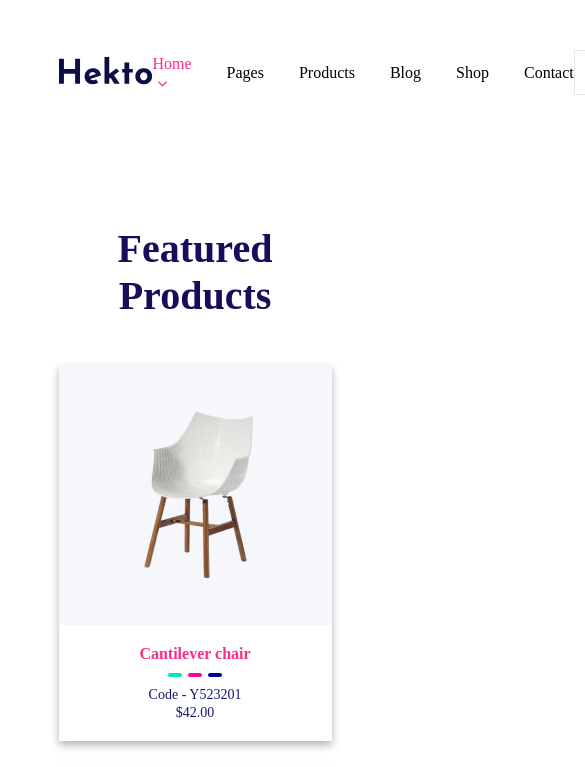
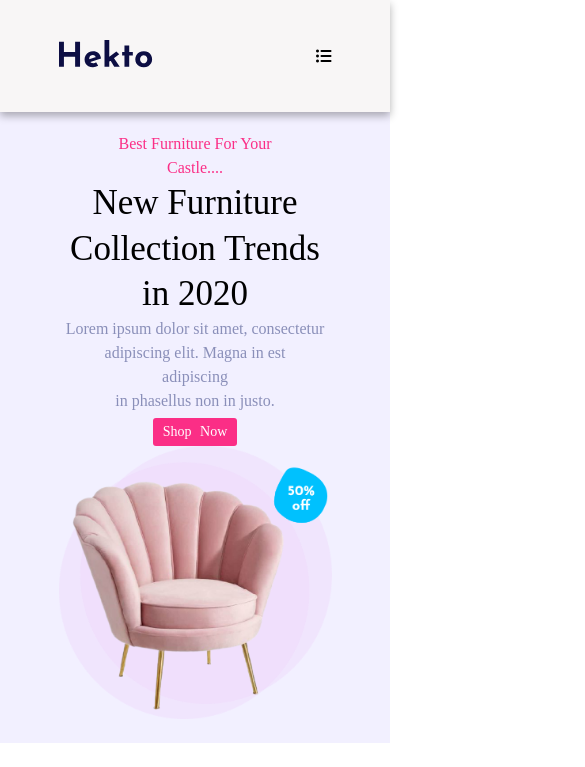
Before and after one commit to DuhaHaded/hekto-header, a plain HTML site: page index.html in a window 390 px wide. Shown: the top 767 px of the page, 585 px wide, since content can reach past the window. Drawn offline with Linux system fonts and the light colour scheme.

Commit message:
create hekto section

```diff
--- a/assets/css/main.css
+++ b/assets/css/main.css
@@ -3,7 +3,10 @@
   padding: 0;
   box-sizing: border-box;
   font-family: "josefin Sans";
+  /** outline: 1px solid red;*/
+
 }
+
 :root {
   --primary: #0000;
 }
@@ -23,12 +26,18 @@ a{
   max-width: 1400px;
 }
 /*header start*/
-
+.header{
+  position: sticky;
+  top: 0;
+  background-color: rgba(247, 244, 244,.8);
+  box-shadow:0 4px 8px 0 rgba(0, 0, 0, 0.3);
+}
 .header .container {
   display: flex;
   justify-content: space-between;
-  padding: 50px 0;
+  padding: 40px 0;
   align-items: center;
+  flex-wrap: wrap;
 }
 .list ul {
   display: flex;
@@ -50,23 +59,120 @@ a{
 ul {
   list-style-type: none;
 }
+
 .inputSearch form {
+
   display: flex;
   border: 1px solid #e7e6ef;
+
 }
 .inputSearch input {
   border: 0;
-  outline: none;
+
   padding: 8px 10px;
 }
 .inputSearch .btn {
   border: 0;
   padding: 8px;
-  outline: none;
+
+
 
   background-color: #fb2e86;
 }
+
+.header .menu{
+  display: none;
+}
+
+@media screen and (min-width:0px) and (max-width:680px) {
+ .header .menu{
+  display: block;
+}
+.inputSearch form,
+.list{
+  display: none;
+}
+
+}
+@media screen  and (max-width:1090px) {
+   .header .menu{
+  display: block;
+}
+.inputSearch form
+{
+  display: none;
+}
+}
+@media screen  and (max-width:800px) {
+ .list ul {
+
+  gap: 20px;
+
+}
+}
+
+
 /*header end*/
+/*hekto section start*/
+/*hekto section end*/
+.hekto{
+  background-color: #F2F0FF;
+  padding: 20px 0;
+}
+.hekto p{
+  color: #8A8FB9;
+line-height: 24px;
+}
+.hekto .row{ flex-wrap: nowrap;}
+.hekto .leftSideHekto .para1{
+  color: #FB2E86;
+
+}
+.hekto .leftSideHekto h2{
+
+  font-size: 50px;
+    font-weight: 370;
+    line-height: 75px;
+}
+.hekto .rightSideHekto .sofaImg{
+   max-width: 100%;
+  height: auto;
+}
+@media   (max-width:890px) {
+  .hekto .row{ flex-wrap: wrap;
+  }
+
+
+}
+@media   (max-width:760px) {
+  .hekto .row{ flex-wrap: wrap;
+  }
+  .hekto .leftSideHekto h2{
+
+  font-size: 35px;
+    font-weight: 270px;
+line-height: 1.3;}
+
+
+
+.hekto .leftSideHekto h2,
+.hekto p
+{
+  text-align: center;
+}
+.leftSideHekto{
+  display: flex;
+  flex-direction: column;
+}
+
+.leftSideHekto .btnshop{
+justify-content: center;
+padding: 6px 10px;
+  align-self: center;
+
+}
+
+}
 /*start footer*/
 .footer{
   background-color: #EEEFFB;
@@ -237,8 +343,8 @@ margin-bottom: 20px;}
 }
 
 .Rectangles span{
-  width: 14px;
-  height: 4px;
+ max-width: 14px;
+ max-height: 4px;
   border-radius: 2px;
   background-color: #05E6B7;
 }
@@ -297,17 +403,20 @@ margin-bottom: 20px;}
 .backgroundSection .content h2{
 margin: auto;
 
-width:360px;
+max-width:360px;
 line-height: 1.8;
 padding: 20px;
 }
-.backgroundSection .btnshop{
+ .btnshop{
   background-color: #FB2E86;
-  padding: 10px 30px;
+  padding: 12px 30px;
   color: #fff;
   border: 0;
   border-radius: 3px;
     font-size: 14px;
+    word-spacing: 5px;
+    text-align: center;
+    margin-top: 5px;
 
 }
 
--- a/index.html
+++ b/index.html
@@ -39,11 +39,38 @@
             </button>
           </form>
         </div>
+        <i class="fa-solid fa-list-ul menu"></i>
       </div>
     </header>
     <!--header section end-->
 
     <main>
+      <!--hekto section start-->
+      <section class="hekto">
+        <div class="container">
+          <div class="row">
+            <div class="leftSideHekto">
+              <p class="para1">Best Furniture For Your <br />Castle....</p>
+              <h2>New Furniture Collection Trends in 2020</h2>
+              <p>
+                Lorem ipsum dolor sit amet, consectetur adipiscing elit. Magna
+                in est<br />
+                adipiscing
+              </p>
+              <p>in phasellus non in justo.</p>
+              <button class="btnshop">Shop Now</button>
+            </div>
+            <div class="rightSideHekto">
+              <img
+                class="sofaImg"
+                src="./assets/images/sofa promotional header.png"
+                alt="sofaImg"
+              />
+            </div>
+          </div>
+        </div>
+      </section>
+      <!--hekto section end-->
       <section class="featured">
         <div class="container">
           <h2>Featured Products</h2>
```
Also changed, not shown: assets/images/sofa promotional header.png (added). Lines whose indentation alone changed are shown as unchanged.
